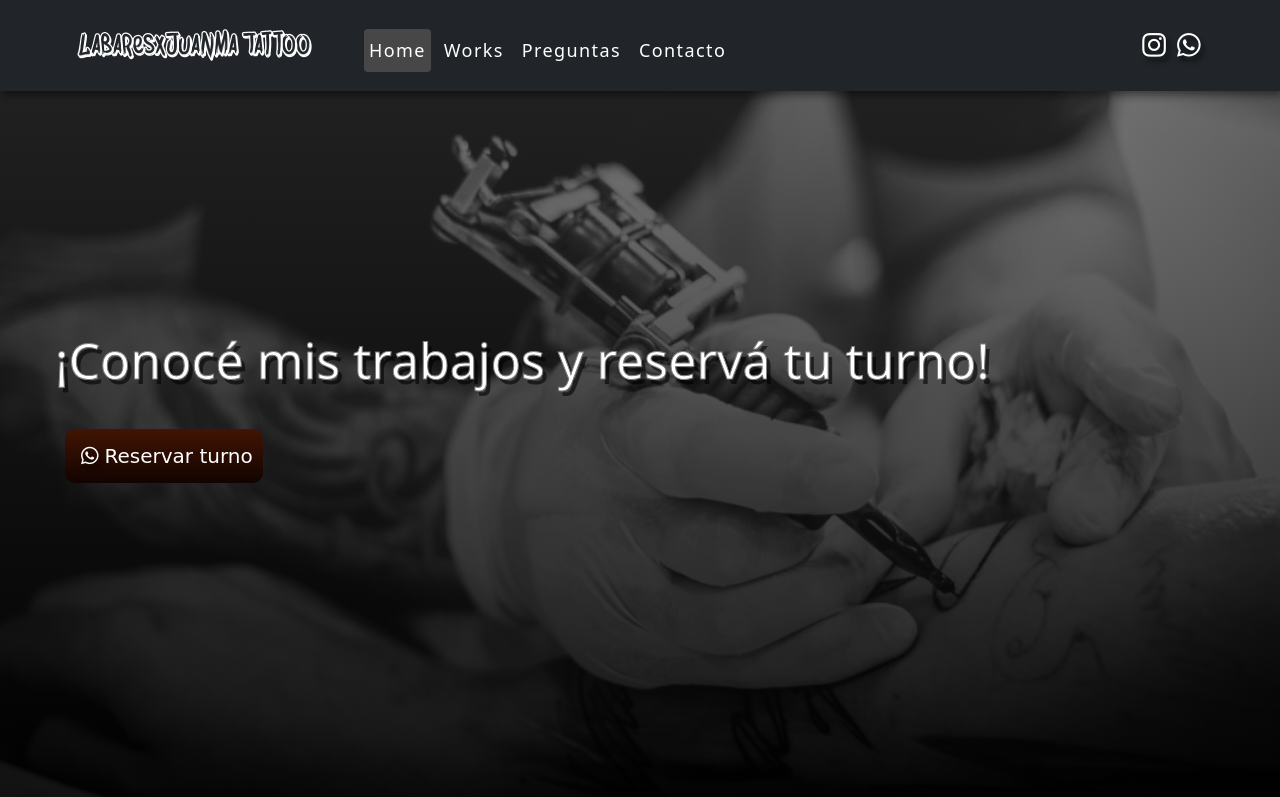
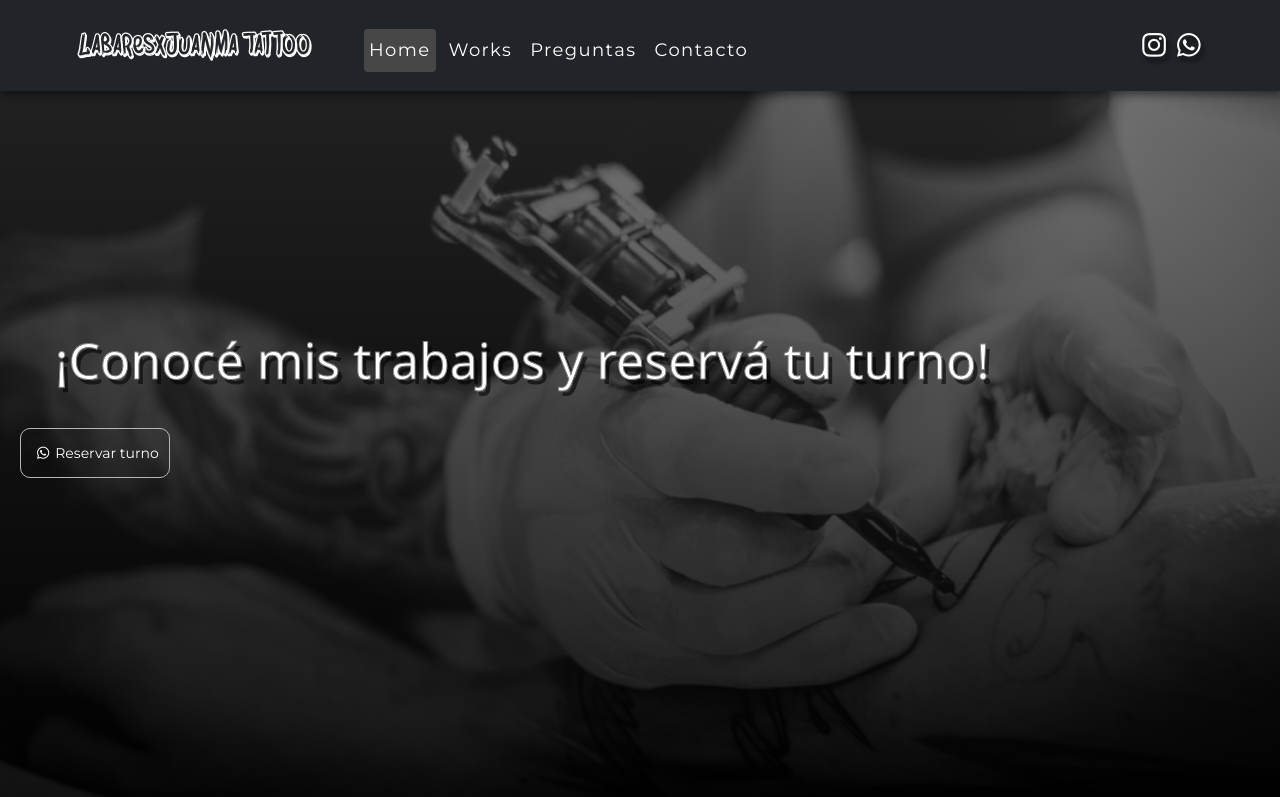
Before and after one commit to nicojofre5/labaresxjuanmatattoo, a plain HTML site: page index.html in a window 1280 px wide. Shown: the top 797 px of the page. Drawn offline with nearby package versions, Linux system fonts and the light colour scheme; a web font is replaced by a local one.

Commit message:
cambio de colores en baground principal de button

```diff
--- a/assets/styles/main.css
+++ b/assets/styles/main.css
@@ -5,8 +5,8 @@
 
 }
 :root{
-    --fontprimary: font-family:'Patched';
-    --fontsecondary: font-family: 'Russo One';
+    --fontprimary:'Monserrat';
+    --fontsecondary:'Revalia';
 }
 html{
     font-size: 62.5%;
@@ -65,7 +65,7 @@ li.nav-item{
 
 /* Logo de redes sociales */
 .rrss{
-    font-size: 27px;
+    font-size: 2.7em;
 
 }
 
@@ -118,7 +118,6 @@ body{
     font-size:3.8em;
     padding-bottom: 4px;
     -webkit-text-stroke: 1px grey;
-
     text-shadow: 4px 5px rgba(0, 0, 0, 0.58);
 
 
@@ -134,18 +133,19 @@ body{
 @media only screen and (min-width:381px) and (max-width:425px)  {
     .titlePrincipal{
         padding: 180px 25px 45px;
-        font-size: 45px;
+        font-size: 4.5em;
     }
 
 }
 
 @media only screen and (min-width:765px) and (max-width:900px)  {
     .titlePrincipal{
-        padding: 310px 0px 45px 0px;
+        padding: 310px 20px 45px 5px;
+        margin-left: 10px;
         font-size:4.3em;
     }
     .bgFondoHome>a{
-        font-size: 25px;
+        font-size:2em;
     }
 
 }
@@ -155,7 +155,7 @@ body{
         font-size: 4.5em;
     }
     .bgFondoHome>a{
-        font-size: 35px;
+        font-size: 2.8em;
     }
 
 }
@@ -181,20 +181,20 @@ body{
 /* Btn debajo de texto principal  */
 .btnReservar{
     padding: 15px 10px;
-    margin: 15px 65px 0px;
-    border: none;
+    margin: 15px 20px 0px;
+    border: 1px solid rgb(182, 182, 182);
     border-radius: 10px;
-    background: linear-gradient(0deg, rgb(19, 3, 1) 0%, rgb(65, 21, 3) 100%);
+    background-color:transparent;
     color: white;
     text-decoration: none;
-    font-size: 20px;
-    font-family: 'Forum', cursive;
+    font-size:1.4em;
+    font-family:var(--fontprimary);
 
 }
 
 .btnReservar:hover{
-    background: linear-gradient(0deg, rgb(97, 26, 17) 0%, rgb(65, 21, 3) 100%);
-
+    background-color: #2e2e2e;
+    transition: 1.4s;
 
 }
 span>.fa-whatsapp{
@@ -396,26 +396,16 @@ footer{
 
 @font-face {
     font-family: 'Bombing';
-    src: url(/assets/fonts/Bombing.ttf);
+    src: url(../fonts/Bombing.ttf);
 }
 
 @font-face {
-    font-family: 'Chicano font';
-    src: url(/assets/fonts/ChicanosPersonalUseRegular-qZDw5.ttf);
+    font-family:'Revalia';
+    src: url(../fonts/RussoOne-Regular.ttf);
 }
+
+
 @font-face {
-    font-family: 'Russo One';
-    src: url(/assets/fonts/RussoOne-Regular.ttf);
+    font-family:'Monserrat';
+    src: url(../fonts/Montserrat-Regular.ttf);
 }
-@font-face {
-    font-family:'Auratype' ;
-    src: url(/assets/fonts/The\ Auratype\ DEMO.otf);
-}
-@font-face {
-    font-family:'Patched';
-    src: url(/assets/fonts/Revalia-Regular.ttf);
-}
-@font-face {
-    font-family:'Komodo';
-    src: url(/assets/fonts/komodo\ inline\ grunge.otf);
-}
```
Also changed, not shown: assets/fonts/Montserrat-Italic-VariableFont_wght.ttf (added), assets/fonts/Montserrat-Regular.ttf (added), assets/fonts/Montserrat-VariableFont_wght.ttf (added), assets/fonts/OFL.txt (added), assets/fonts/README.txt (added), 1 other file.
